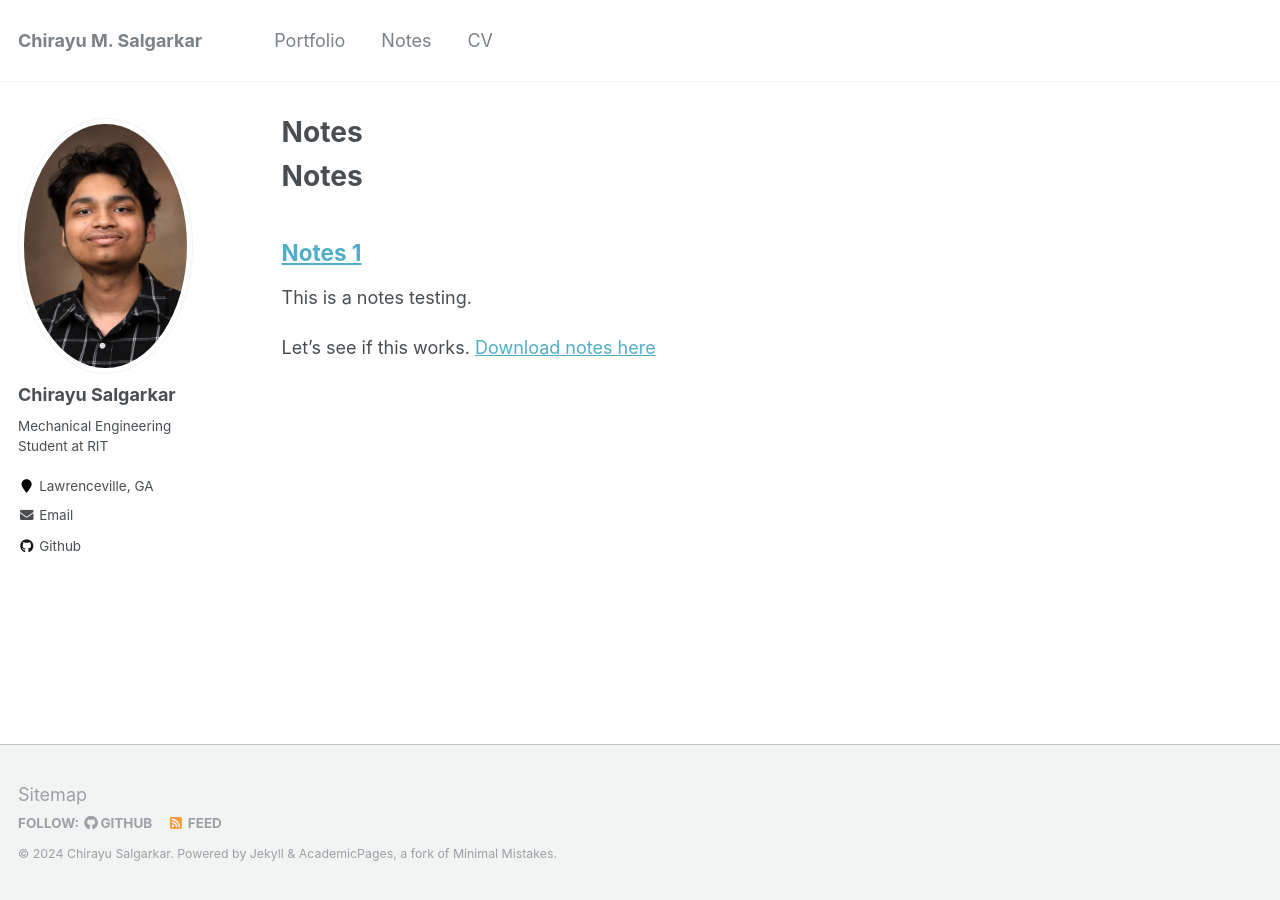
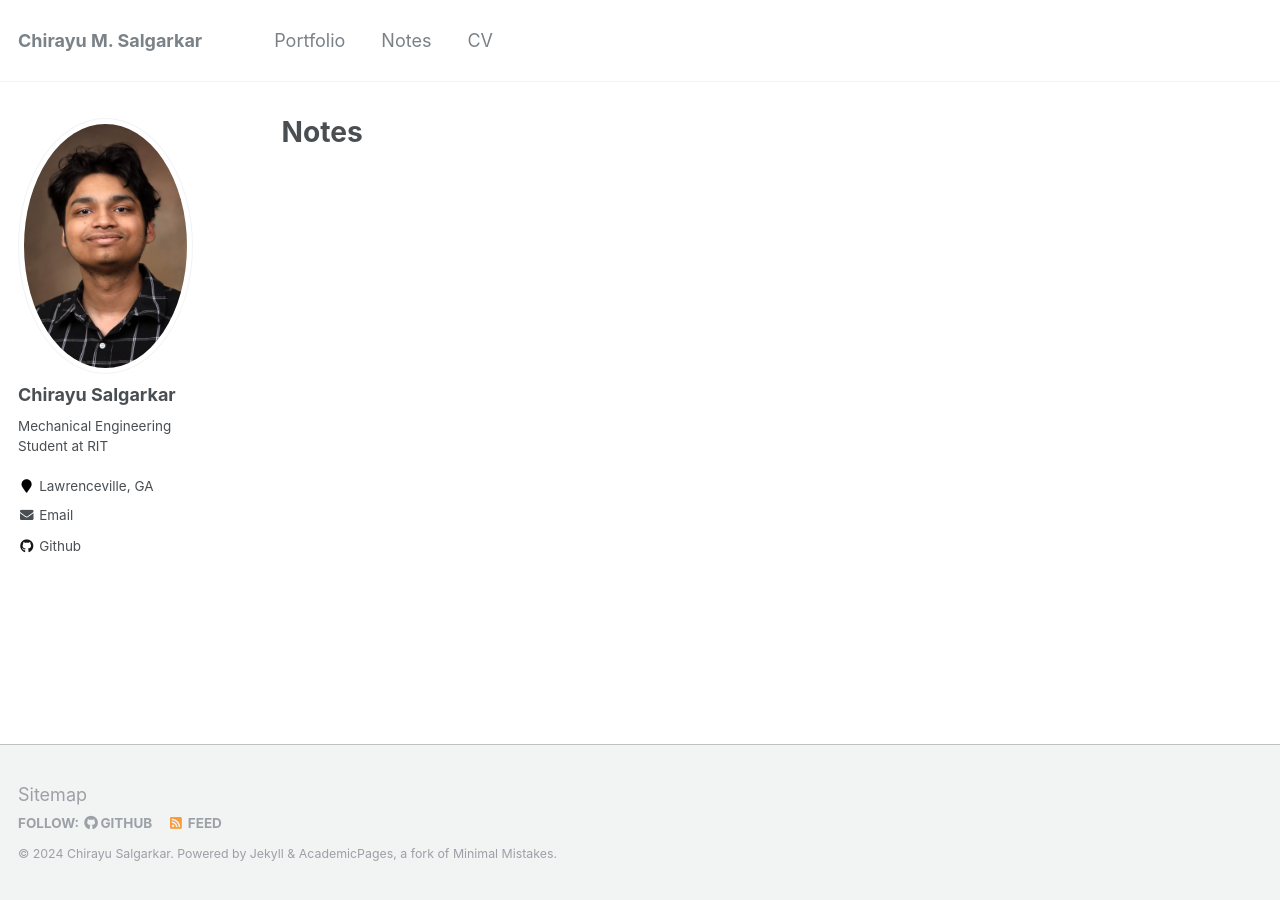
Before and after one commit to ChirayuSalgarkar/ChirayuSalgarkar.github.io, a Jekyll site: the page built from _pages/notes.html, in a window 1280 px wide. Built offline with Jekyll 4.4.1, drawn with Linux system fonts in a browser that asks for light colours.

Commit message:
Test for notes app

```diff
--- a/_notes/trial.md
+++ b/_notes/trial.md
@@ -3,5 +3,5 @@ title: "Notes 1"
 excerpt: "This is a notes testing."
 ---
 
-Let's see if this works.
+
 [Download notes here](http://ChirayuSalgarkar.github.io/files/paper1.pdf)
--- a/_pages/notes.html
+++ b/_pages/notes.html
@@ -5,7 +5,7 @@ permalink: /notes/
 author_profile: true
 ---
 
-<h1>{{ page.title }}</h1>
+<!-- <h1>{{ page.title }}</h1>
 <div class="note-entries">
   {% for note in site.notes %}
     <div class="note-entry">
@@ -14,4 +14,4 @@ author_profile: true
       <p>{{ note.content }}</p>
     </div>
   {% endfor %}
-</div>
+</div> -->
```
